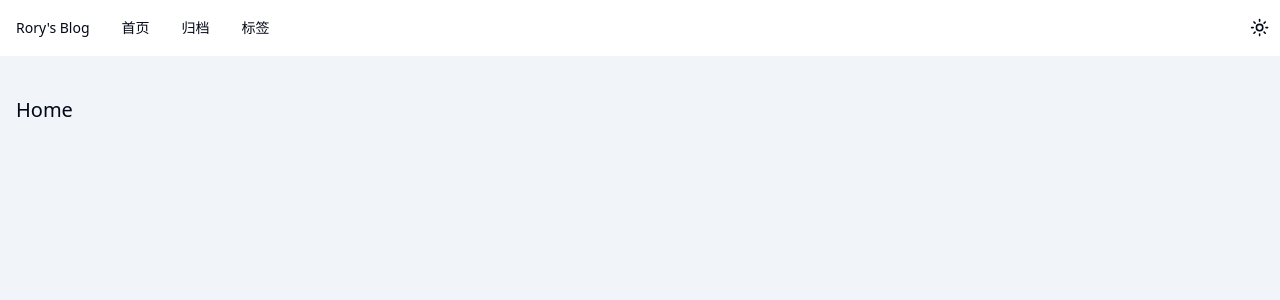
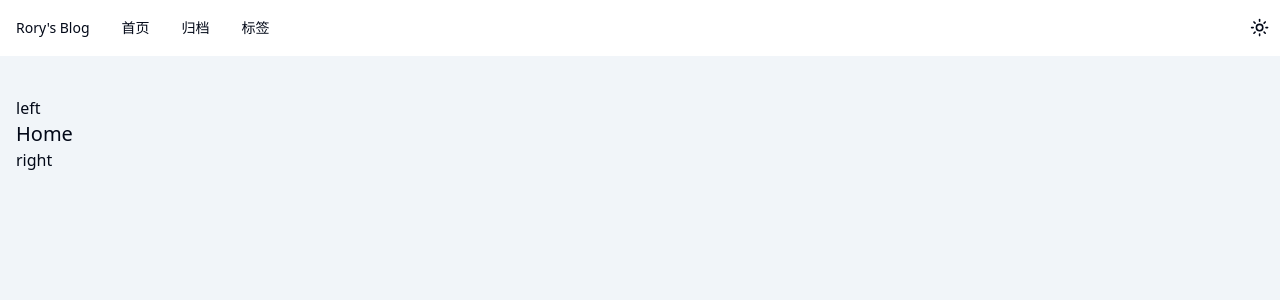
Before and after one commit to Jortana/blog, a Next.js app: page / in a window 1280 px wide. Shown: the top 300 px of the page. Built offline with nearby package versions, Linux system fonts and the light colour scheme.

Commit message:
fix: build

```diff
--- a/app/api/posts/route.ts
+++ b/app/api/posts/route.ts
@@ -1,6 +1,8 @@
 // app/api/posts/route.ts
 import { NextResponse } from 'next/server'
 import { allPosts } from '@/.contentlayer/generated'
+
+export const dynamic = 'force-dynamic'
 
 export async function GET(request: Request) {
   const { searchParams } = new URL(request.url)
--- a/app/components/header/index.tsx
+++ b/app/components/header/index.tsx
@@ -19,7 +19,7 @@ const navLinks: { title: string; href: string; description?: string }[] = [
 
 export function Header() {
   return (
-    <nav className="xl:px-0 py-2 bg-background">
+    <nav className="xl:px-0 py-2 px-4 bg-background">
       <div className="mx-auto flex items-center xl:max-w-7xl md:max-w-5xl">
         <h1>
           <Button variant="ghost">
--- a/app/layout.tsx
+++ b/app/layout.tsx
@@ -14,7 +14,9 @@ export default function RootLayout({ children }: React.PropsWithChildren) {
         >
           <Header />
           <div className="mx-auto px-4 pt-4 pb-12 xl:max-w-7xl md:max-w-5xl mt-6">
-            {children}
+            <div>left</div>
+            <div>{children}</div>
+            <div>right</div>
           </div>
           {/* <Footer /> */}
         </ThemeProvider>
--- a/next.config.mjs
+++ b/next.config.mjs
@@ -5,7 +5,7 @@ import { withContentlayer } from 'next-contentlayer'
  * @type {import('next').NextConfig}
  **/
 const nextConfig = withContentlayer({
-  output: 'export',
+  // output: 'export',
 })
 
 export default nextConfig
```
Also changed, not shown: 1 other file (tests, documents, lock files or other folders).
